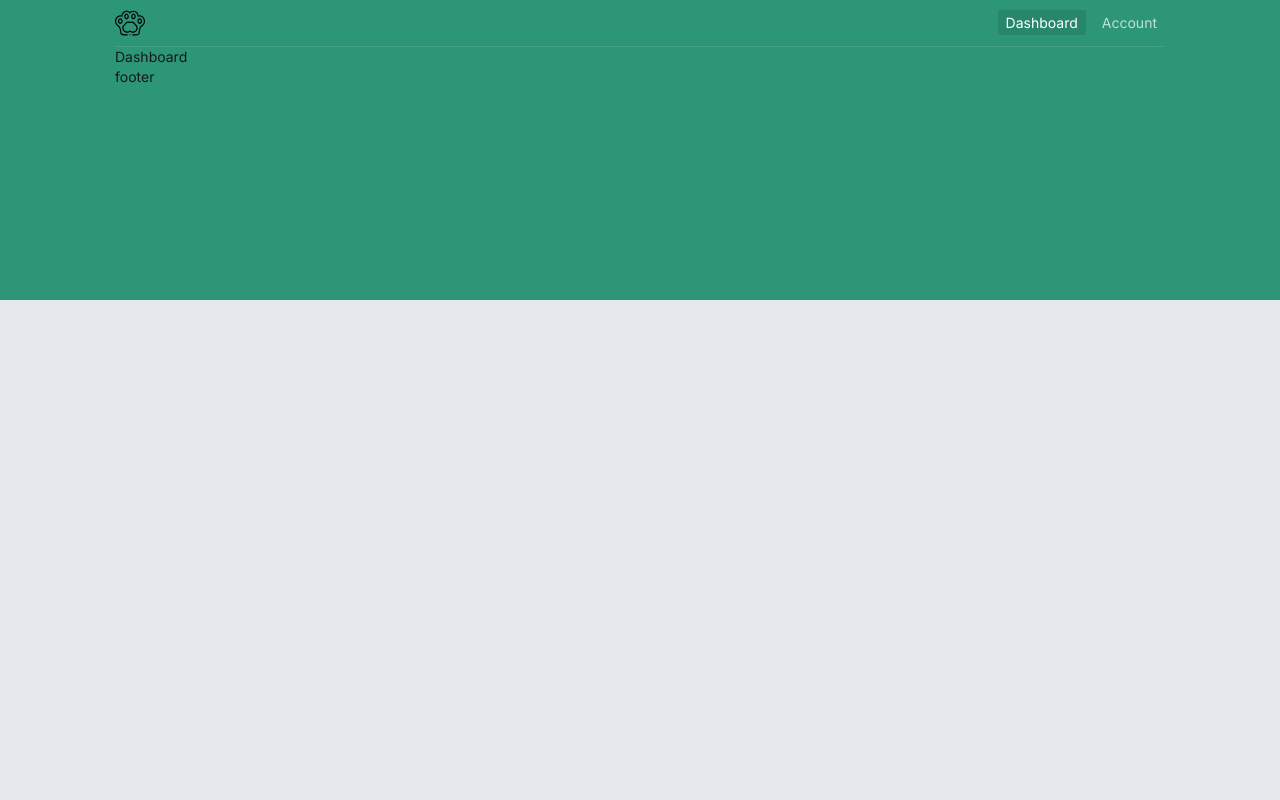
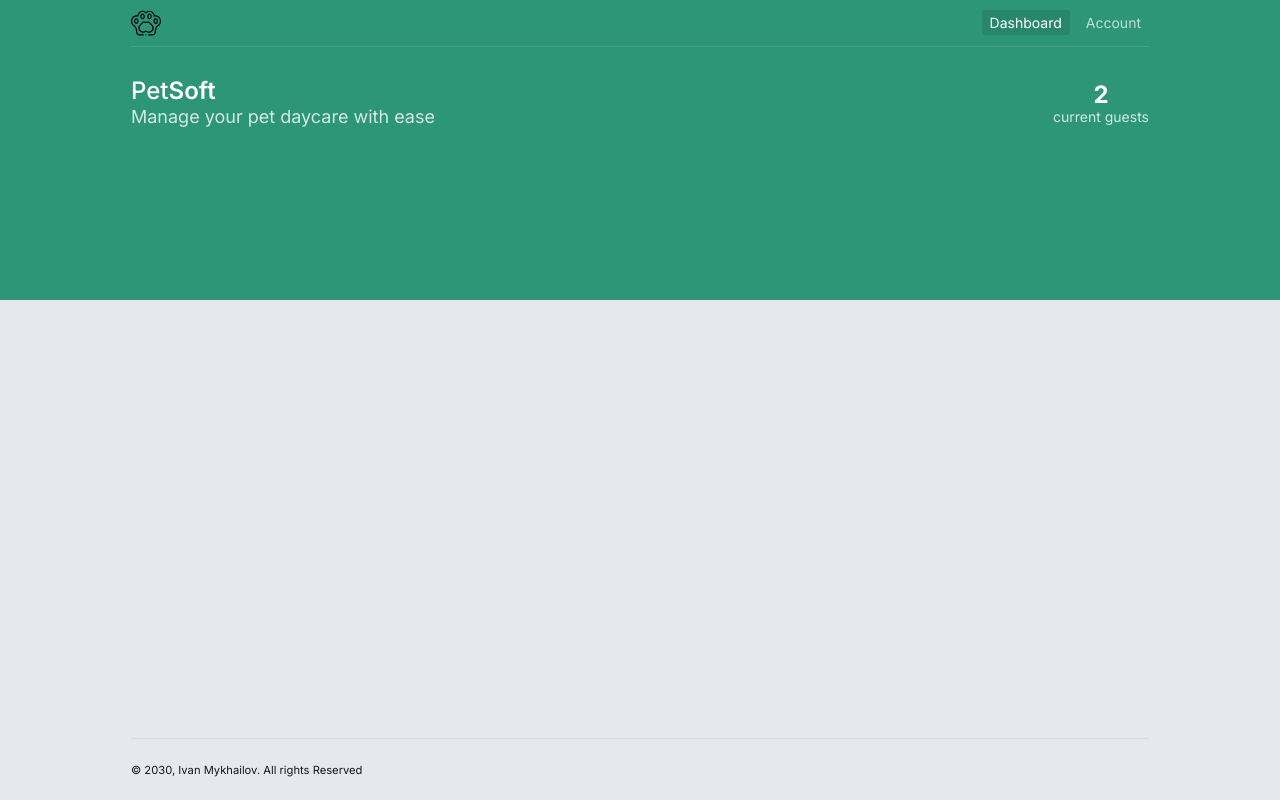
Before and after one commit to imikongi/petsoft, a Next.js app: page /app/dashboard in a window 1280 px wide. Built offline with nearby package versions, Linux system fonts and the light colour scheme.

Commit message:
created footer and started to work on dashboard page

```diff
--- a/src/app/(app)/app/dashboard/page.tsx
+++ b/src/app/(app)/app/dashboard/page.tsx
@@ -1,11 +1,17 @@
-import React from 'react';
+import React from "react";
+import H1 from "@/components/H1";
+import Stats from "@/components/Stats";
+import Branding from "@/components/Branding";
 
 const Dashboard = () => {
-	return (
-		<div>
-			Dashboard
-		</div>
-	);
+  return (
+    <main>
+      <div className={"flex items-center justify-between text-white py-8"}>
+        <Branding />
+        <Stats />
+      </div>
+    </main>
+  );
 };
 
 export default Dashboard;
--- a/src/app/(app)/app/layout.tsx
+++ b/src/app/(app)/app/layout.tsx
@@ -1,16 +1,16 @@
-import React from 'react';
-import BackgroundPattern from '@/components/BackgroundPattern';
-import AppHeader from '@/components/AppHeader';
-import AppFooter from '@/components/AppFooter';
+import React from "react";
+import BackgroundPattern from "@/components/BackgroundPattern";
+import AppHeader from "@/components/AppHeader";
+import AppFooter from "@/components/AppFooter";
 
-const Layout = ({children}: {children: React.ReactNode}) => {
+const Layout = ({ children }: { children: React.ReactNode }) => {
   return (
     <>
-			<BackgroundPattern/>
-			<div className={'max-w-[1050px] mx-auto'}>
-				<AppHeader/>
+      <BackgroundPattern />
+      <div className={"flex flex-col max-w-[1050px] mx-auto px-4 min-h-screen"}>
+        <AppHeader />
         {children}
-				<AppFooter/>
+        <AppFooter />
       </div>
     </>
   );
--- a/src/components/AppFooter.tsx
+++ b/src/components/AppFooter.tsx
@@ -1,11 +1,11 @@
-import React from 'react';
+import React from "react";
 
 const AppFooter = () => {
-	return (
-		<div>
-			footer
-		</div>
-	);
+  return (
+    <footer className={"border-t border-black/5 py-5 mt-auto"}>
+      <small>&copy; 2030, Ivan Mykhailov. All rights Reserved</small>
+    </footer>
+  );
 };
 
 export default AppFooter;
--- /dev/null
+++ b/src/components/Branding.tsx
@@ -0,0 +1,16 @@
+import React from "react";
+import H1 from "@/components/H1";
+
+const Branding = () => {
+  return (
+    <section>
+      <H1>
+        Pet<span className={"font-semibold"}>Soft</span>
+      </H1>
+
+      <p className={"text-lg opacity-80"}>Manage your pet daycare with ease</p>
+    </section>
+  );
+};
+
+export default Branding;
--- /dev/null
+++ b/src/components/H1.tsx
@@ -0,0 +1,7 @@
+import React from "react";
+
+const H1 = ({ children }: { children: React.ReactNode }) => {
+  return <h1 className={"font-medium text-2xl leading-6"}>{children}</h1>;
+};
+
+export default H1;
--- /dev/null
+++ b/src/components/Stats.tsx
@@ -0,0 +1,12 @@
+import React from "react";
+
+const Stats = () => {
+  return (
+    <section className={"text-center"}>
+      <p className={"text-2xl font-bold leading-6"}>2</p>
+      <p className={"opacity-80"}>current guests</p>
+    </section>
+  );
+};
+
+export default Stats;
```
Also changed, not shown: eslint.config.mjs (added, +14 -0 lines). Lines whose indentation alone changed are shown as unchanged.
